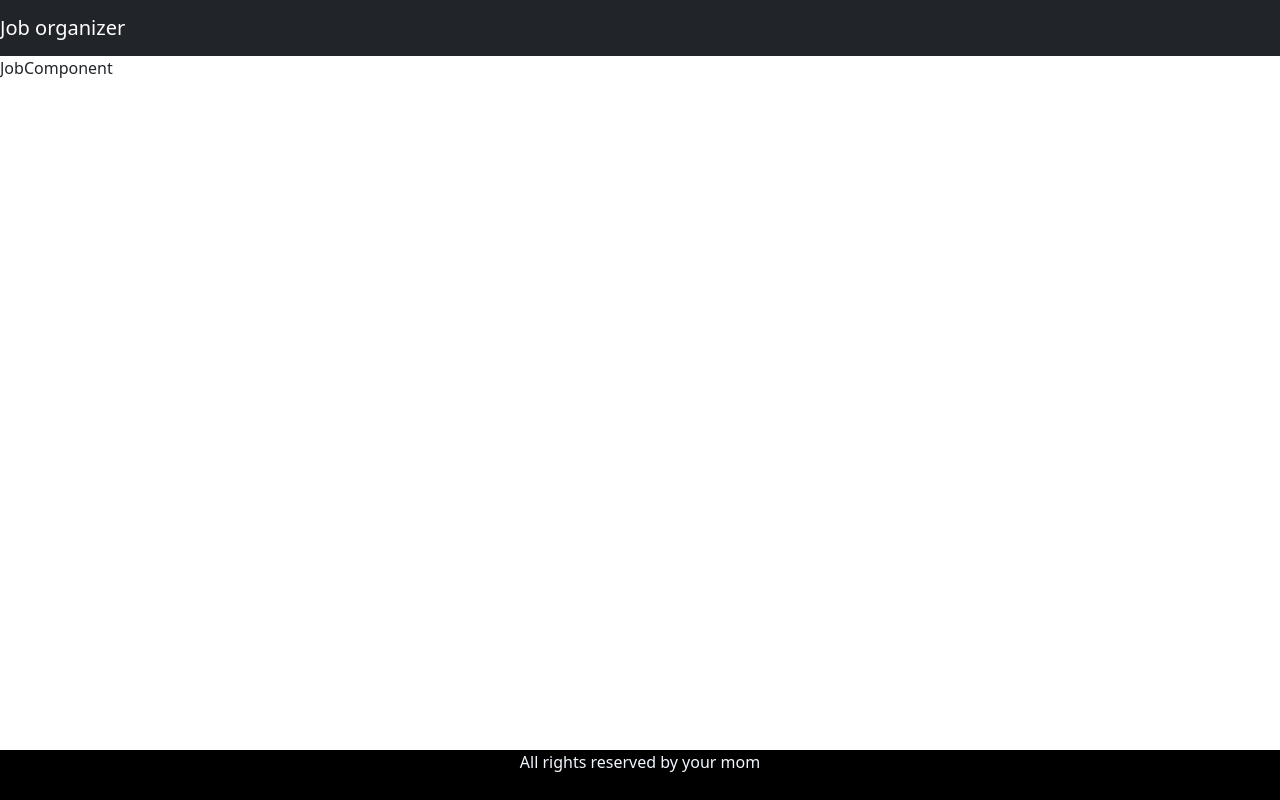
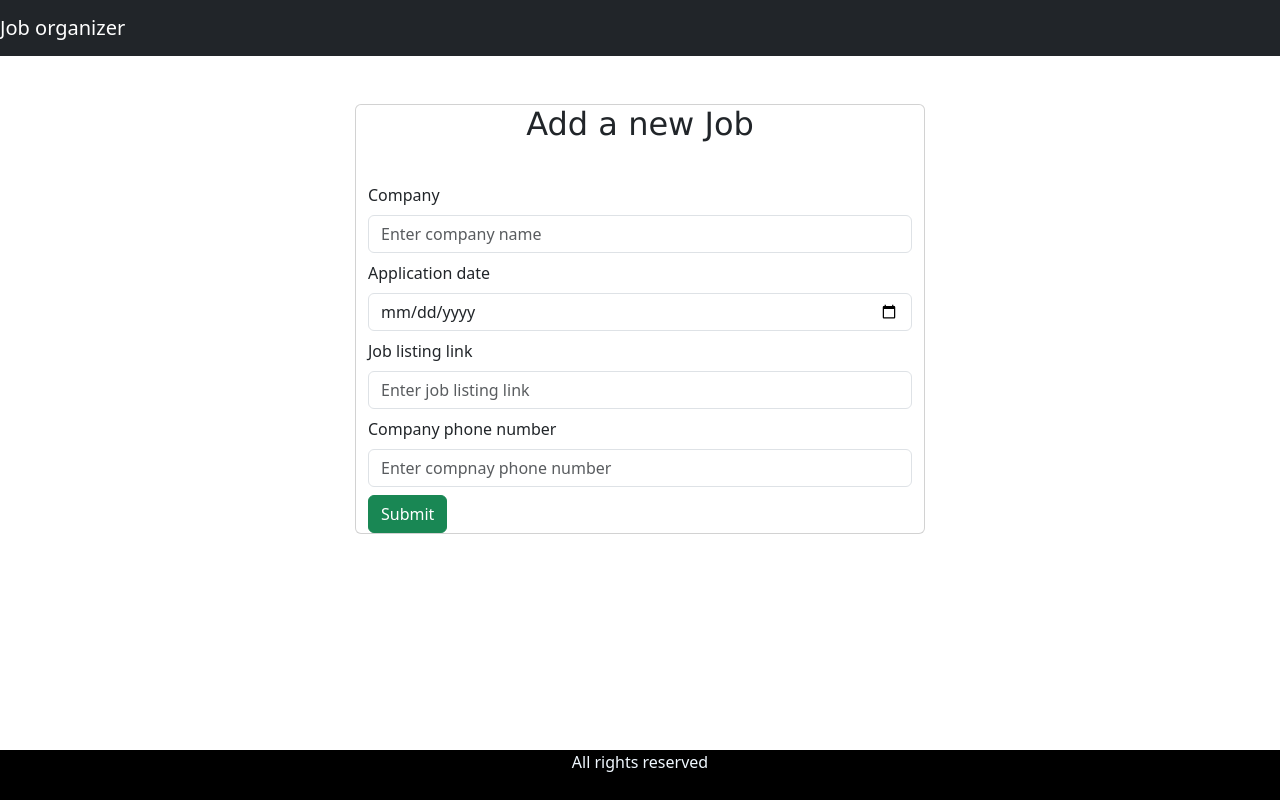
Before and after one commit to hedstromfredrik10-a11y/full-stack, a React (Vite) app in the folder jo-frontend/: page / in a window 1280 px wide. Both pictures are taken after a click on the button "INSERT A NEW JOB". Built offline with nearby package versions, Linux system fonts and the light colour scheme; no server answers.

Commit message:
Added a card view to insert jobs into the table

```diff
--- a/jo-frontend/src/App.css
+++ b/jo-frontend/src/App.css
@@ -1,5 +1,24 @@
 h2 {
   font-family: 'Verdana', Tahoma, Geneva, Verdana, sans-serif;
+}
+
+/* .page {
+  display: flex;
+  flex-direction: column;
+  height: 100vh;
+} */
+
+.table-container {
+  max-height: 650px;
+  /* flex: 1; */
+  overflow-y: auto;
+}
+
+.table-container thead th {
+  position: sticky;
+  top: 0;
+  background: white;
+  z-index: 1;
 }
 
 .footer {
--- a/jo-frontend/src/components/FooterComponent.jsx
+++ b/jo-frontend/src/components/FooterComponent.jsx
@@ -4,7 +4,7 @@ const FooterComponent = () => {
     return (
         <div>
             <footer className='footer'>
-                <span>All rights reserved by your mom</span>
+                <span>All rights reserved</span>
 
             </footer>
         </div>
--- a/jo-frontend/src/components/JobsComponent.jsx
+++ b/jo-frontend/src/components/JobsComponent.jsx
@@ -1,8 +1,93 @@
-import React from 'react'
+import React, { useState } from 'react'
+import { createJob } from '../services/JobService'
+import { useNavigate } from 'react-router-dom'
 
 const JobsComponent = () => {
+
+    const [company, setCompany] = useState('')
+    const [applicationDate, setApplicationDate] = useState('')
+    const [jobListingLink, setJobListingLink] = useState('')
+    const [companyPhoneNumber, setCompanyPhoneNumber] = useState('')
+
+    const navigator = useNavigate();
+
+    function saveJob(e) {
+        e.preventDefault();
+
+        const job = { company, applicationDate, jobListingLink, companyPhoneNumber }
+        console.log(job)
+
+        createJob(job).then((response) => {
+            console.log(response.data);
+            navigator('/getalljobs')
+        })
+    }
+
     return (
-        <div>JobComponent</div>
+        <div className='container'>
+            <br /> <br />
+            <div className='row'>
+                <div className='card col-md-6 offset-md-3 offset-md-3'>
+                    <h2 className='text-center'>Add a new Job</h2>
+                    <div className='card-body'></div>
+                    <form>
+                        <div className='form-group mb-2'>
+                            <label className='form-label'>Company</label>
+                            <input
+                                type='text'
+                                placeholder='Enter company name'
+                                name='company'
+                                value={company}
+                                className='form-control'
+                                onChange={(e) => setCompany(e.target.value)}
+                            >
+                            </input>
+                        </div>
+
+                        <div className='form-group mb-2'>
+                            <label className='form-label'>Application date</label>
+                            <input
+                                type='date'
+                                placeholder='Enter application date'
+                                name='application date'
+                                value={applicationDate}
+                                className='form-control'
+                                onChange={(e) => setApplicationDate(e.target.value)}
+                            >
+                            </input>
+                        </div>
+
+                        <div className='form-group mb-2'>
+                            <label className='form-label'>Job listing link</label>
+                            <input
+                                type='url'
+                                placeholder='Enter job listing link'
+                                name='Job listing link'
+                                value={jobListingLink}
+                                className='form-control'
+                                onChange={(e) => setJobListingLink(e.target.value)}
+                            >
+                            </input>
+                        </div>
+
+                        <div className='form-group mb-2'>
+                            <label className='form-label'>Company phone number</label>
+                            <input
+                                type='number'
+                                placeholder='Enter compnay phone number'
+                                name='company phone number'
+                                value={companyPhoneNumber}
+                                className='form-control'
+                                onChange={(e) => setCompanyPhoneNumber(e.target.value)}
+                            >
+                            </input>
+                        </div>
+
+                        <button className='btn btn-success' onClick={saveJob}>Submit</button>
+                    </form>
+                </div>
+            </div>
+        </div>
     )
 }
 
--- a/jo-frontend/src/components/ListJobsComponent.jsx
+++ b/jo-frontend/src/components/ListJobsComponent.jsx
@@ -27,10 +27,27 @@ const ListJobsComponent = () => {
     }
 
     return (
-        <div className='container'>
-            <h2 className='text-center'>List of jobs</h2>
-            <button className="btn btn-outline-dark" onClick={addNewJob}>INSERT A NEW JOB</button>
-            <button className="btn btn-outline-dark" onClick={deleteJob}>DELETE JOB</button>
+        <div className='container page'>
+            <br/>
+            <h2 className="text-center">List of jobs</h2>
+
+            <div className="mb-3">
+                <button
+                    className="btn btn-outline-dark me-2"
+                    onClick={addNewJob}
+                >
+                    INSERT A NEW JOB
+                </button>
+
+                <button
+                    className="btn btn-outline-dark"
+                    onClick={deleteJob}
+                >
+                    DELETE JOB
+                </button>
+            </div>
+
+            <div className='table-container'>
                 <table className='table table-striped-columns table-bordered'>
                     <thead>
                         <tr>
@@ -60,6 +77,7 @@ const ListJobsComponent = () => {
                     </tbody>
                 </table>
             </div>
+        </div>
     )
 }
 
--- a/jo-frontend/src/services/JobService.js
+++ b/jo-frontend/src/services/JobService.js
@@ -3,3 +3,5 @@ import axios from "axios";
 const REST_API_BASE_URL = "http://localhost:8080/api/joborganizer";
 
 export const listJobs = () => axios.get(REST_API_BASE_URL + "/getalljobs");
+
+export const createJob = (job) => axios.post(REST_API_BASE_URL + "/insertJob", job)
```
Also changed, not shown: 1 other file (tests, documents, lock files or other folders). Lines whose indentation alone changed are shown as unchanged.
